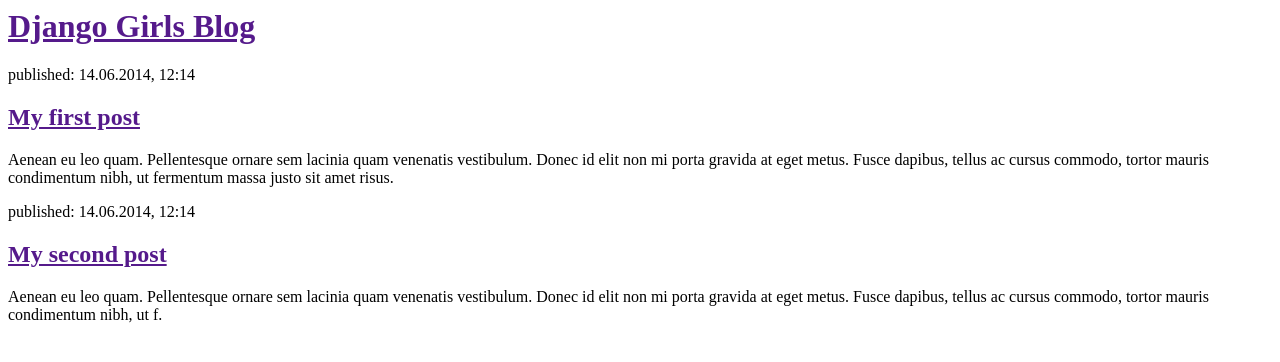
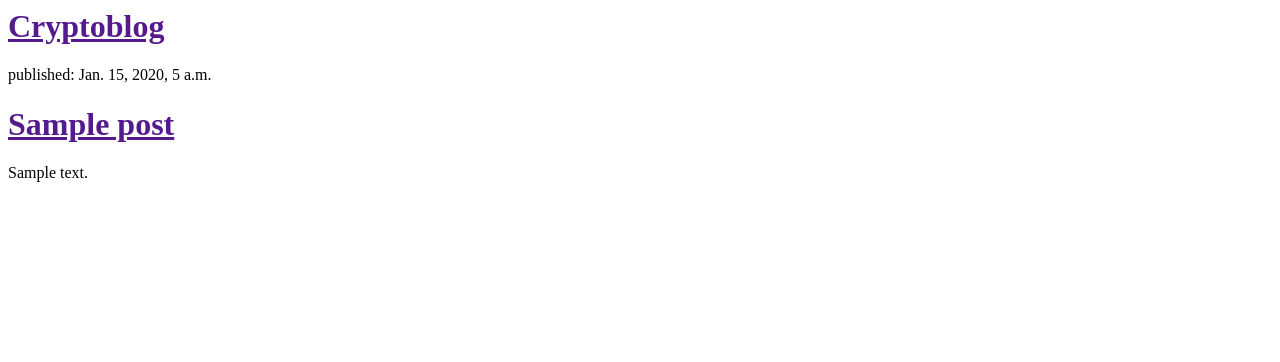
Before and after one commit to johnfkraus/maxcryptoblog, a Django app: template blog/templates/blog/post_list.html in a window 1280 px wide. Shown: the top 362 px of the page. Run offline with Django 3.2, Linux system fonts and the light colour scheme; the template is opened without the code that fills it: values that come from a table or form of the project are taken from there, others are empty; tables that the repository leaves empty hold one stand-in row (values such as "Sample post").

Commit message:
added dynamic data in template

```diff
--- a/blog/templates/blog/post_list.html
+++ b/blog/templates/blog/post_list.html
@@ -1,22 +1,27 @@
 <html>
 <head>
-        <title>Django Girls blog</title>
+    <title>Cryptoblog</title>
 </head>
 <body>
     <div>
-            <h1><a href="">Django Girls Blog</a></h1>
+
+        <h1><a href="">Cryptoblog</a></h1>
     </div>
 
+
+    {% for post in posts %}
     <div>
-            <p>published: 14.06.2014, 12:14</p>
-            <h2><a href="">My first post</a></h2>
-            <p>Aenean eu leo quam. Pellentesque ornare sem lacinia quam venenatis vestibulum. Donec id elit non mi porta gravida at eget metus. Fusce dapibus, tellus ac cursus commodo, tortor mauris condimentum nibh, ut fermentum massa justo sit amet risus.</p>
+        <p>
+            published: {{ post.published_date }}
+        </p>
+        <h1><a href="" target="_blank">{{ post.title }}</a></h1>
+
+        <p>
+            {{ post.text|linebreaks }}
+        </p>
     </div>
+    {% endfor %}
 
-        <div>
-            <p>published: 14.06.2014, 12:14</p>
-            <h2><a href="">My second post</a></h2>
-            <p>Aenean eu leo quam. Pellentesque ornare sem lacinia quam venenatis vestibulum. Donec id elit non mi porta gravida at eget metus. Fusce dapibus, tellus ac cursus commodo, tortor mauris condimentum nibh, ut f.</p>
-        </div>
+
 </body>
 </html>
--- a/blog/views.py
+++ b/blog/views.py
@@ -1,5 +1,8 @@
 from django.shortcuts import render
+from django.utils import timezone
+from .models import Post
 
 
 def post_list(request):
-    return render(request, 'blog/post_list.html', {})
+    posts = Post.objects.filter(published_date__lte=timezone.now()).order_by('-published_date')
+    return render(request, 'blog/post_list.html', {'posts': posts})
```
Also changed, not shown: 1 other file. Lines whose indentation alone changed are shown as unchanged.
